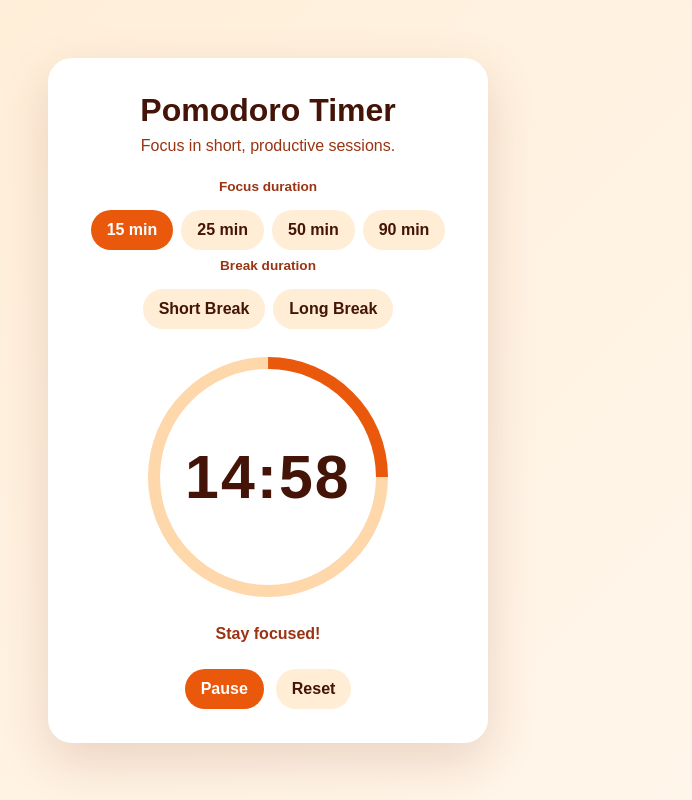
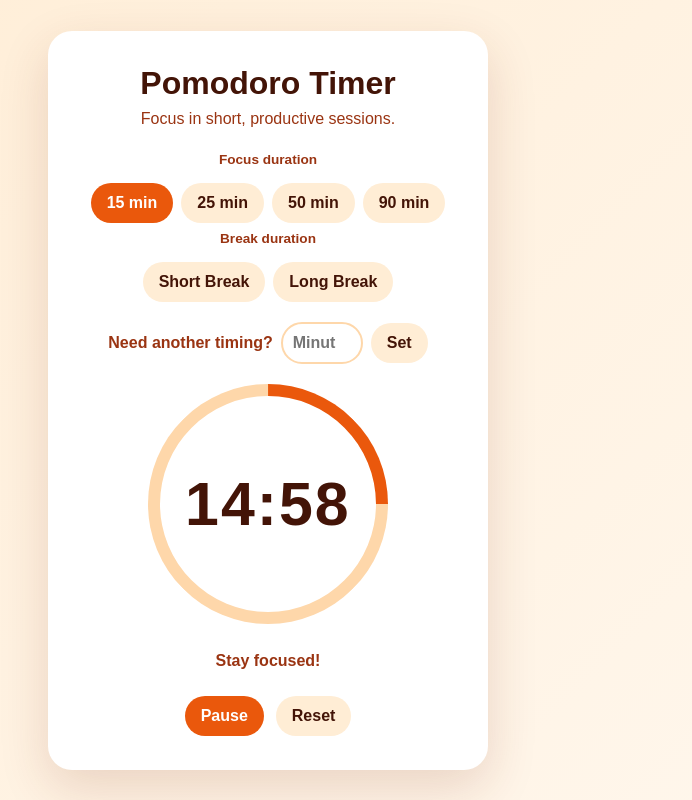
Before and after one commit to xynextrixor/college-mini-project, a plain HTML site: page lalit/pomodoro-timer.html in a window 1280 px wide. Both pictures are taken after a click on the button "Start". Shown: the whole page, without its empty margins (372-1064 px from the left). Drawn offline with Linux system fonts and the light colour scheme.

Commit message:
Add custom focus time input
Co-authored-by: Copilot <223556219+Copilot@users.noreply.github.com>

```diff
--- a/lalit/pomodoro-timer.html
+++ b/lalit/pomodoro-timer.html
@@ -117,6 +117,26 @@
       font-weight: 700;
     }
 
+    .custom-time {
+      display: flex;
+      gap: 8px;
+      justify-content: center;
+      align-items: center;
+      margin: -8px 0 20px;
+      color: var(--muted);
+      font-weight: 700;
+    }
+
+    .custom-time input {
+      width: 82px;
+      padding: 10px;
+      border: 2px solid var(--track);
+      border-radius: 999px;
+      color: var(--text);
+      font: inherit;
+      text-align: center;
+    }
+
     .controls {
       display: flex;
       gap: 12px;
@@ -152,6 +172,12 @@
       <button class="mode" data-minutes="15" data-label="Long break">Long Break</button>
     </div>
 
+    <div class="custom-time">
+      <label for="custom-minutes">Need another timing?</label>
+      <input id="custom-minutes" type="number" min="1" max="180" placeholder="Minutes">
+      <button id="set-custom">Set</button>
+    </div>
+
     <div class="progress-ring">
       <div class="time" id="time">25:00</div>
     </div>
@@ -169,6 +195,8 @@
     const statusElement = document.getElementById("status");
     const startButton = document.getElementById("start");
     const resetButton = document.getElementById("reset");
+    const customMinutesInput = document.getElementById("custom-minutes");
+    const setCustomButton = document.getElementById("set-custom");
     const modeButtons = document.querySelectorAll(".mode");
 
     let duration = 15 * 60;
@@ -226,9 +254,27 @@
       render();
     }
 
+    function setCustomTime() {
+      const minutes = Number(customMinutesInput.value);
+
+      if (!Number.isInteger(minutes) || minutes < 1 || minutes > 180) {
+        statusElement.textContent = "Enter a whole number from 1 to 180.";
+        customMinutesInput.focus();
+        return;
+      }
+
+      modeButtons.forEach((mode) => mode.classList.remove("active"));
+      duration = minutes * 60;
+      remaining = duration;
+      stopTimer();
+      statusElement.textContent = `${minutes}-minute custom focus selected.`;
+      render();
+    }
+
     modeButtons.forEach((button) => button.addEventListener("click", () => setMode(button)));
     startButton.addEventListener("click", startTimer);
     resetButton.addEventListener("click", resetTimer);
+    setCustomButton.addEventListener("click", setCustomTime);
     render();
   </script>
 </body>
```
